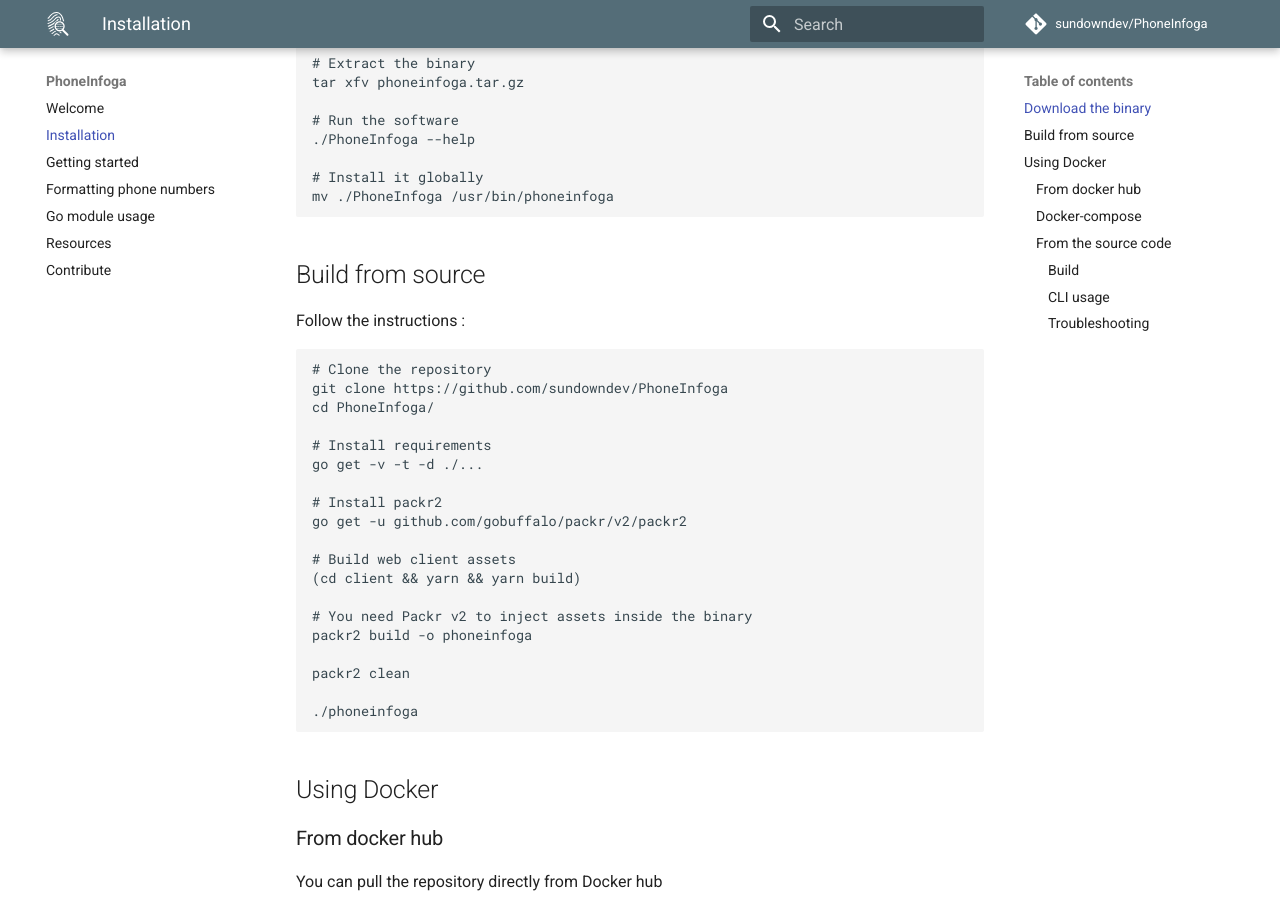
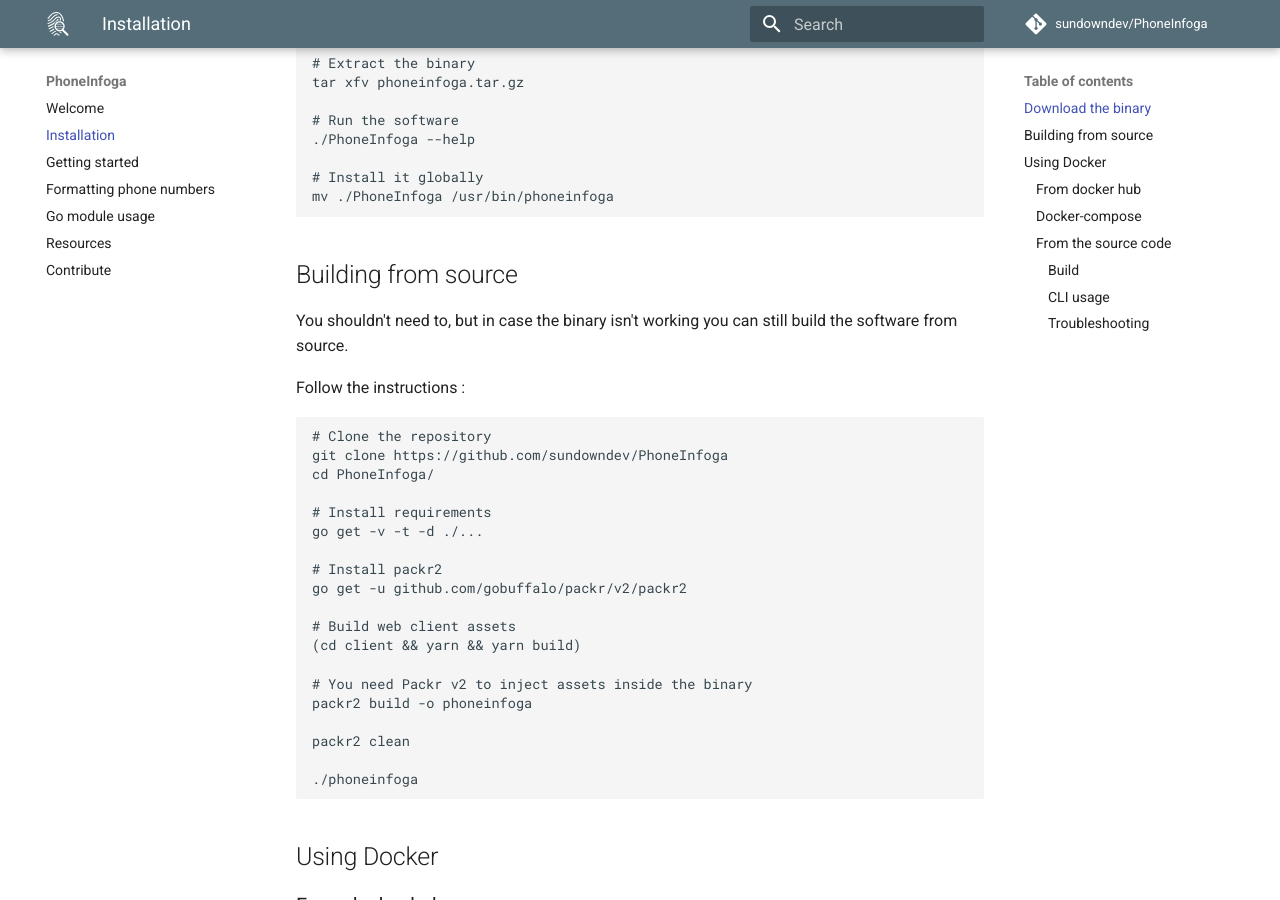
Before and after one commit to sundowndev/phoneinfoga, an MkDocs documentation site: the page built from docs/install.md, in a window 1280 px wide and 900 px high, scrolled down 710 px. Built offline with MkDocs 1.6.1 and Material for MkDocs 9.7.7, drawn with Linux system fonts in a browser that asks for light colours; comment, search, counter and statistics services are not loaded.

Commit message:
docs: installation instructions

````diff
--- a/docs/install.md
+++ b/docs/install.md
@@ -29,7 +29,9 @@
 mv ./PhoneInfoga /usr/bin/phoneinfoga
 ```
 
-## Build from source
+## Building from source
+
+You shouldn't need to, but in case the binary isn't working you can still build the software from source.
 
 Follow the instructions :
 
````
